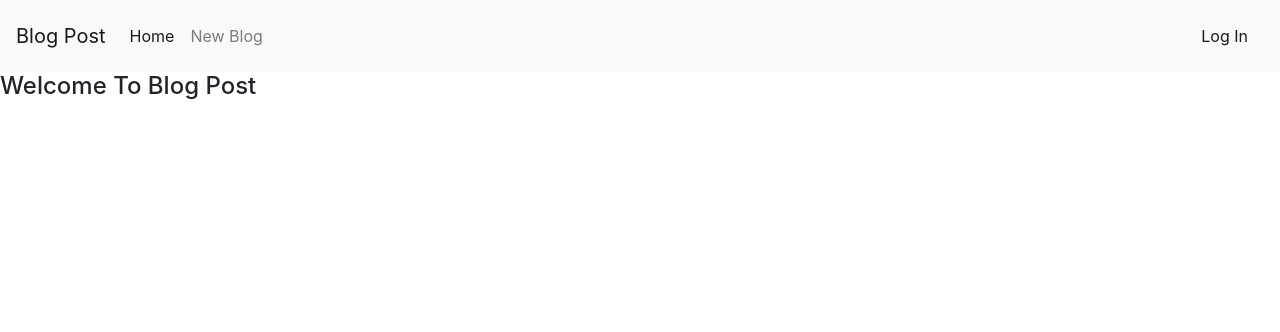
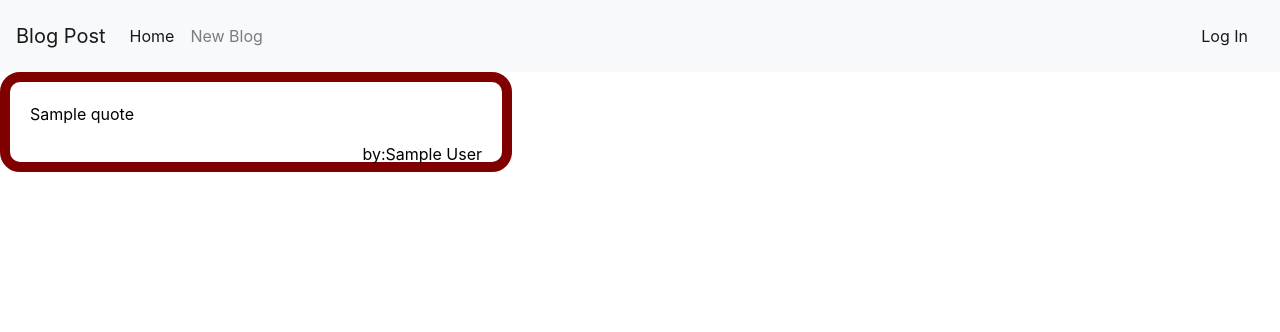
Before and after one commit to Manuel-bit/blog-post, a Flask app: template app/templates/main/index.html in a window 1280 px wide. Shown: the top 332 px of the page. Run offline with Flask 2, Linux system fonts and the light colour scheme; the template is opened without the code that fills it: most values are stand-ins (such as "Sample title", 1, 10 or a date in 2020); some libraries are stand-ins or nearby versions.

Commit message:
display the quotes url using the getquotes function

```diff
--- a/app/models.py
+++ b/app/models.py
@@ -39,6 +39,6 @@ class Comment(db.Model):
   writter_id = db.Column(db.Integer, db.ForeignKey('writters.id'))
 
 class Quotes:
-  def __init__(self,author,randomquote):
+  def __init__(self,author,quote):
     self.author = author
-    self.quote = randomquote
+    self.quote = quote
--- a/app/templates/main/index.html
+++ b/app/templates/main/index.html
@@ -1,4 +1,7 @@
 {% extends 'base.html' %}
 {% block content %}
-  <h4>Welcome To Blog Post</h4>
+  <div style="border:10px solid maroon; padding:20px; border-radius: 20px; width: 40%;" id="crd">
+      <p style="color: black;">{{quotes.quote}}</p>
+      <p style="color: black; float: right;"> by:{{quotes.author}}</p>
+    </div>
 {% endblock %}
```
Also changed, not shown: app/main/views.py (+5 -2 lines), app/request.py (+4 -4 lines).
